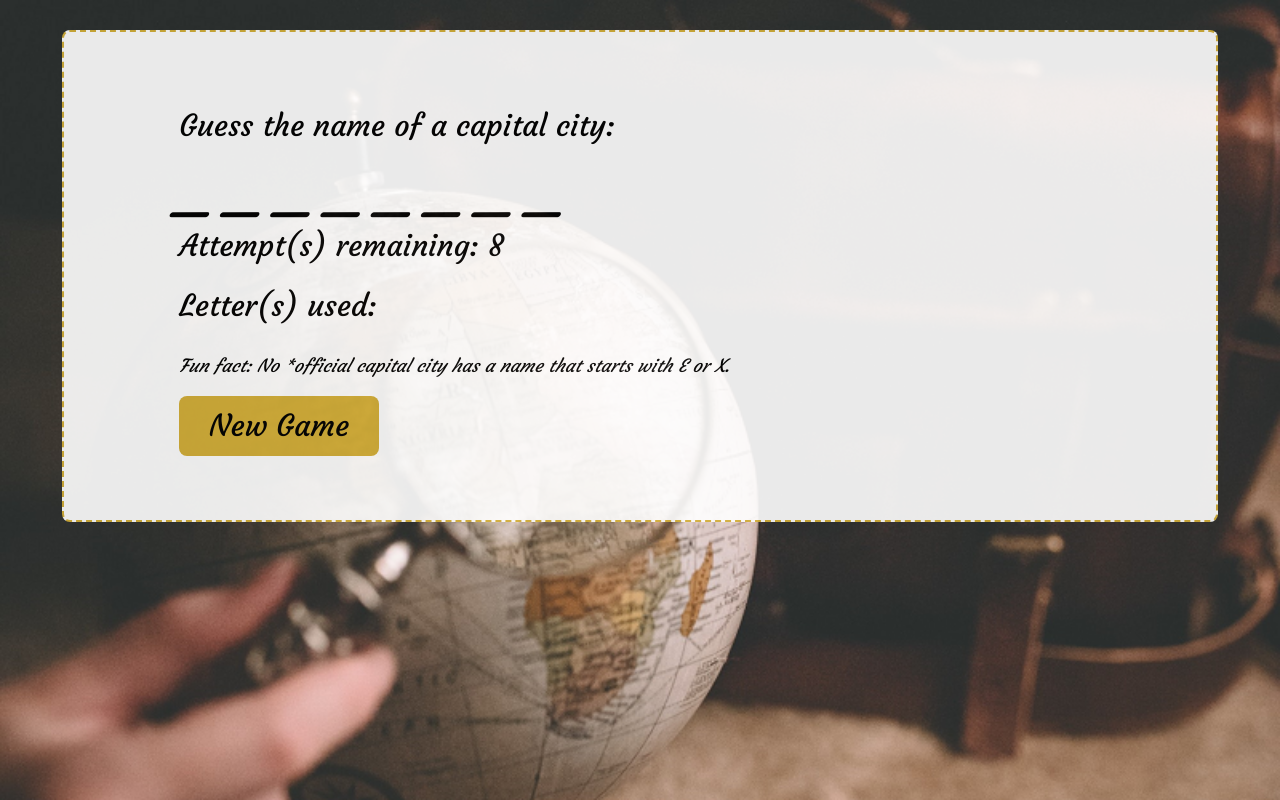
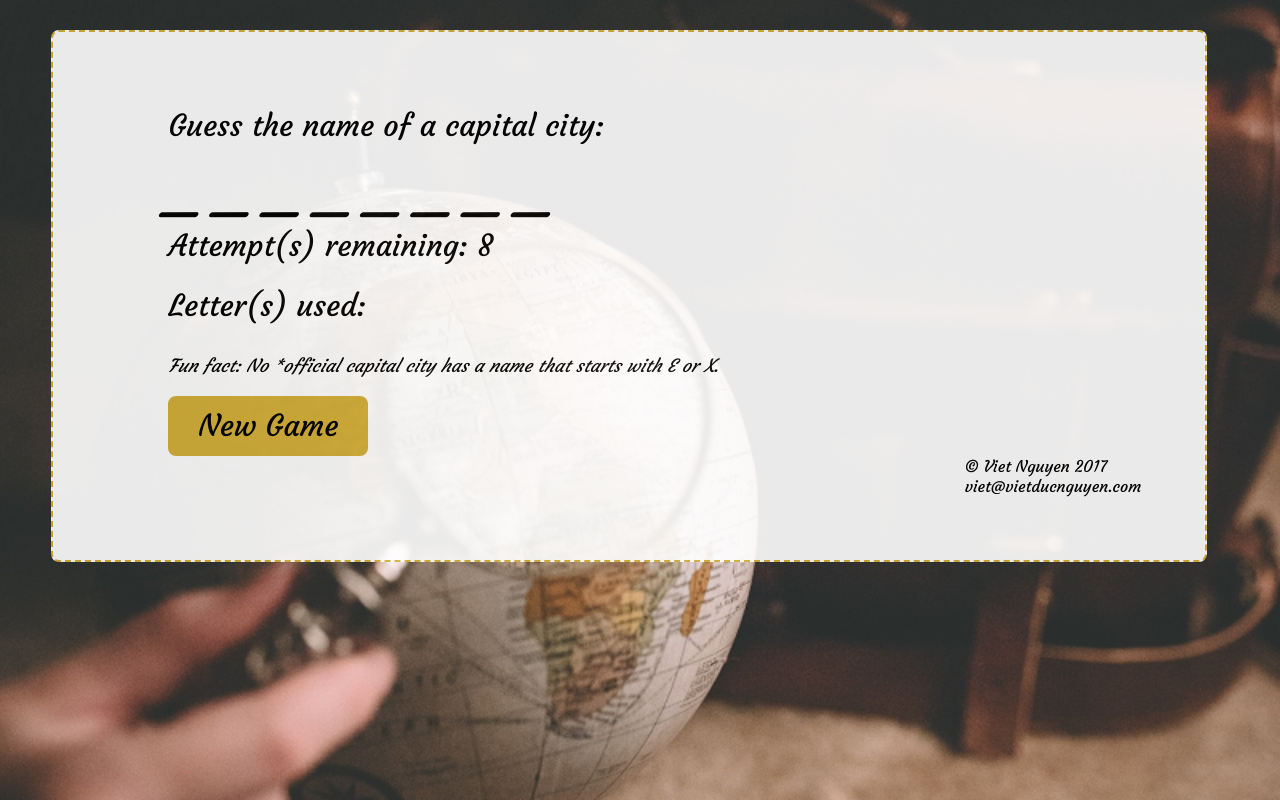
Before and after one commit to nguyendviet/Guess-The-Capital-City, a plain HTML site: page index.html in a window 1280 px wide. Drawn offline with Linux system fonts and the light colour scheme.

Commit message:
add copyright

```diff
--- a/assets/css/style.css
+++ b/assets/css/style.css
@@ -18,13 +18,14 @@ img {
 	height: 100%;
 	background-color: white;
 	opacity: 0.9;
-	margin: 30px auto;
+	margin: 30px 4%;
 	padding: 5%;
 	border: 2px dashed #d4af37;
 	border-radius: 8px;
 	font-size: 30px;
 	line-height: 60px;
 	font-family: 'Courgette', cursive;
+	display: inline-block;
 }
 
 .country {
@@ -55,6 +56,12 @@ img {
 	box-shadow: 0 0 5px #ffff00;
 }
 
+.copyright {
+	font-size: 16px;
+	line-height: 20px;
+	float: right;
+}
+
 #nameDisplay {
 	font-size: 60px;
 }
--- a/index.html
+++ b/index.html
@@ -65,6 +65,10 @@
 				<p class="small">Fun fact: No *official capital city has a name that starts with E or X.</p>
 				<div class="button" id="newGame">New Game</div>
 			</div>
+			<div class="copyright">
+				<p>&copy; Viet Nguyen 2017</p>
+				<p>viet@vietducnguyen.com</p>
+			</div>
 		</div>
 		<script src="assets/javascript/game.js"></script>
 	</body>
```
